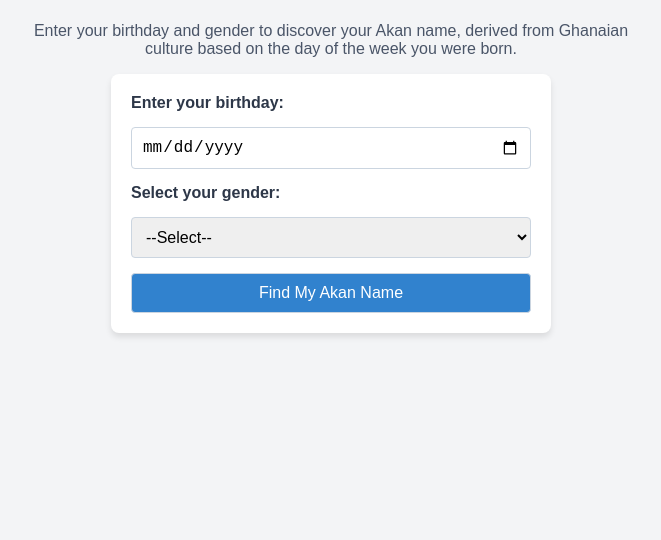
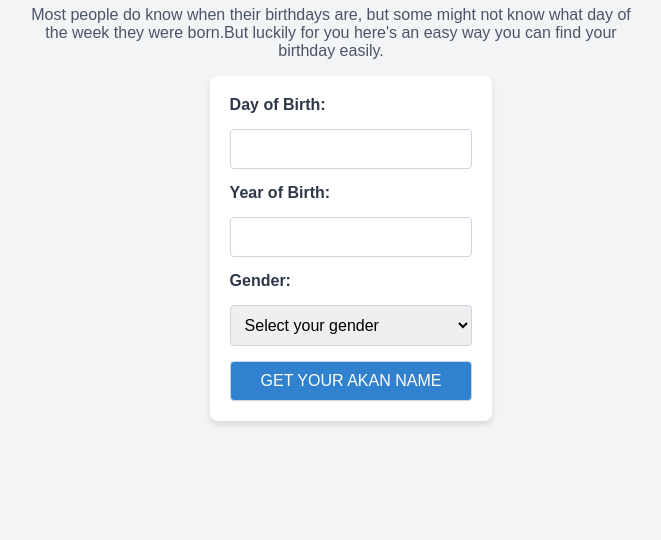
Before and after one commit to geekinryxnn/Akan-, a plain HTML site: page index.html in a window 1280 px wide. Shown: the part 260-800 px from the top of the page, without its empty margins (309-970 px from the left). Drawn offline with Linux system fonts and the light colour scheme.

Commit message:
new changes

```diff
--- a/index.html
+++ b/index.html
@@ -7,25 +7,46 @@
     <link rel="stylesheet" href="style.css">
     </head>
 <body>
-    <h1>Akan Name Calculator</h1>
-    <p>Enter your birthday and gender to discover your Akan name, derived from Ghanaian culture based on the day of the week you were born.</p>
-    <form id="akanForm">
-        <label for="birthday">Enter your birthday:</label>
-        <input type="date" id="birthday" required>
+        <h1>AKAN GENERATOR</h1>
+    <h2>Akan Name Generator</h2>
+    <div class="description">
+      <p>
+        Most people do know when their birthdays are, but some might not know
+        what day of the week they were born.But luckily for you here's an easy
+        way you can find your birthday easily.
+      </p>
+    </div>
+    <div class="body">
+      <div class="form-container">
+        <form id="Akaform" onsubmit="calculateAkanname(event)">
+          <label for="yearOfBirth">Day of Birth:</label>
+          <input
+            type="number"
+            id="dayofbirth"
+            name="dayOfBirth"
+            min="1"
+            max="31"
+            required
+          />
+          <label for="day">Year of Birth:</label>
+          <input
+            type="number"
+            id="year Of Birth"
+            name="year Of Birth"
+            min="1"
+            max="12"
+            required
+          />
+          <label for="gender">Gender:</label>
+          <select id="gender" name="gender" required>
+            <option value="disabled selected">Select your gender</option>
+            <option value="Male">Male</option>
+            <option value="Female">Female</option>
+          </select>
 
-        <label for="gender">Select your gender:</label>
-        <select id="gender" required>
-            <option value="">--Select--</option>
-            <option value="male">Male</option>
-            <option value="female">Female</option>
-        </select>
-
-        <button type="submit">Find My Akan Name</button>
-    </form>
-
-    <div class="result" id="result"></div>
-
-         <script src="scripts.js"></script>
-    </div>
+          <button type="GET YOUR AKAN NAME">GET YOUR AKAN NAME</button>
+        </form>
+        <p id="output"></p>
+      </div>
   </body>
 </html>
```
